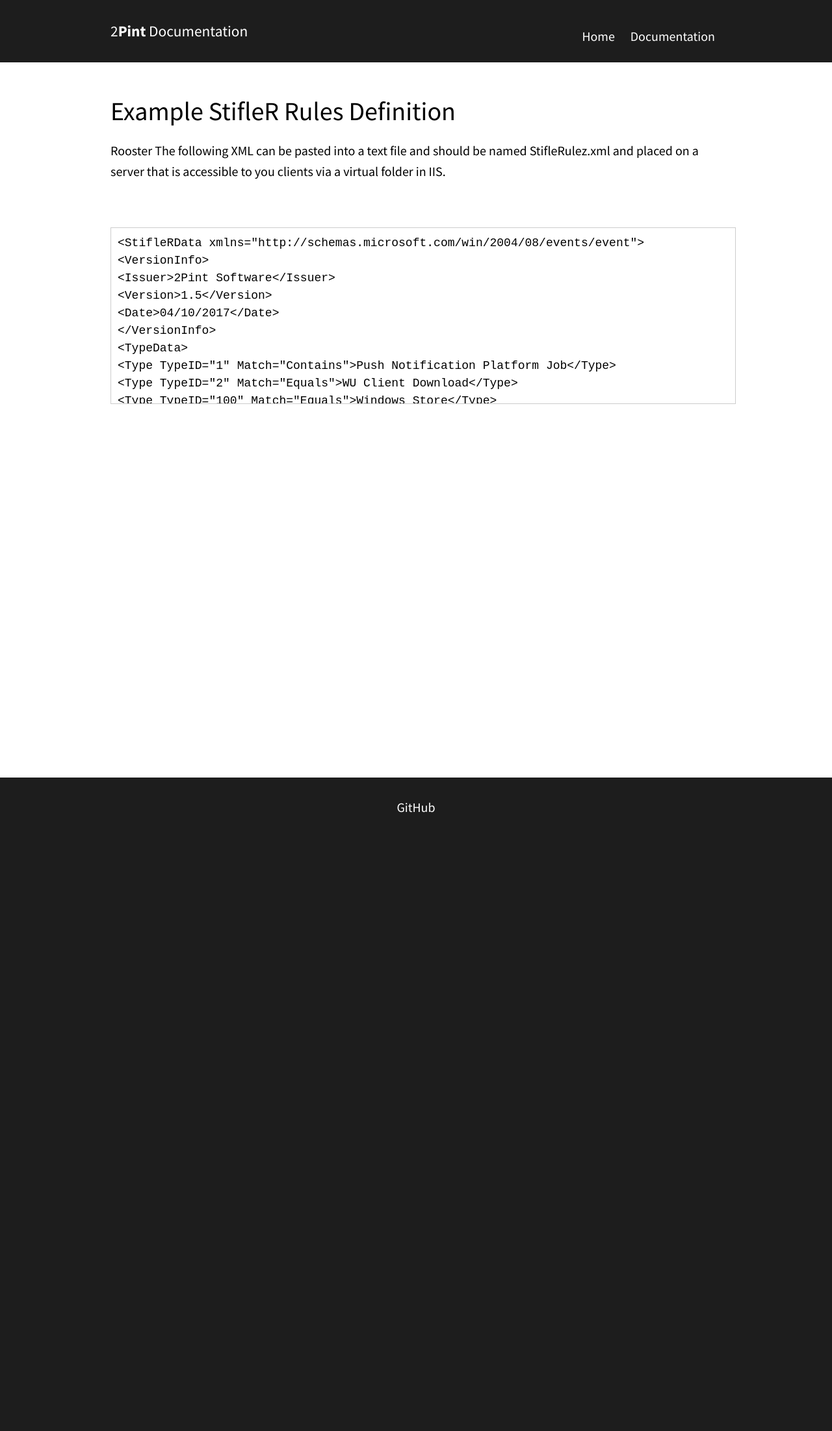
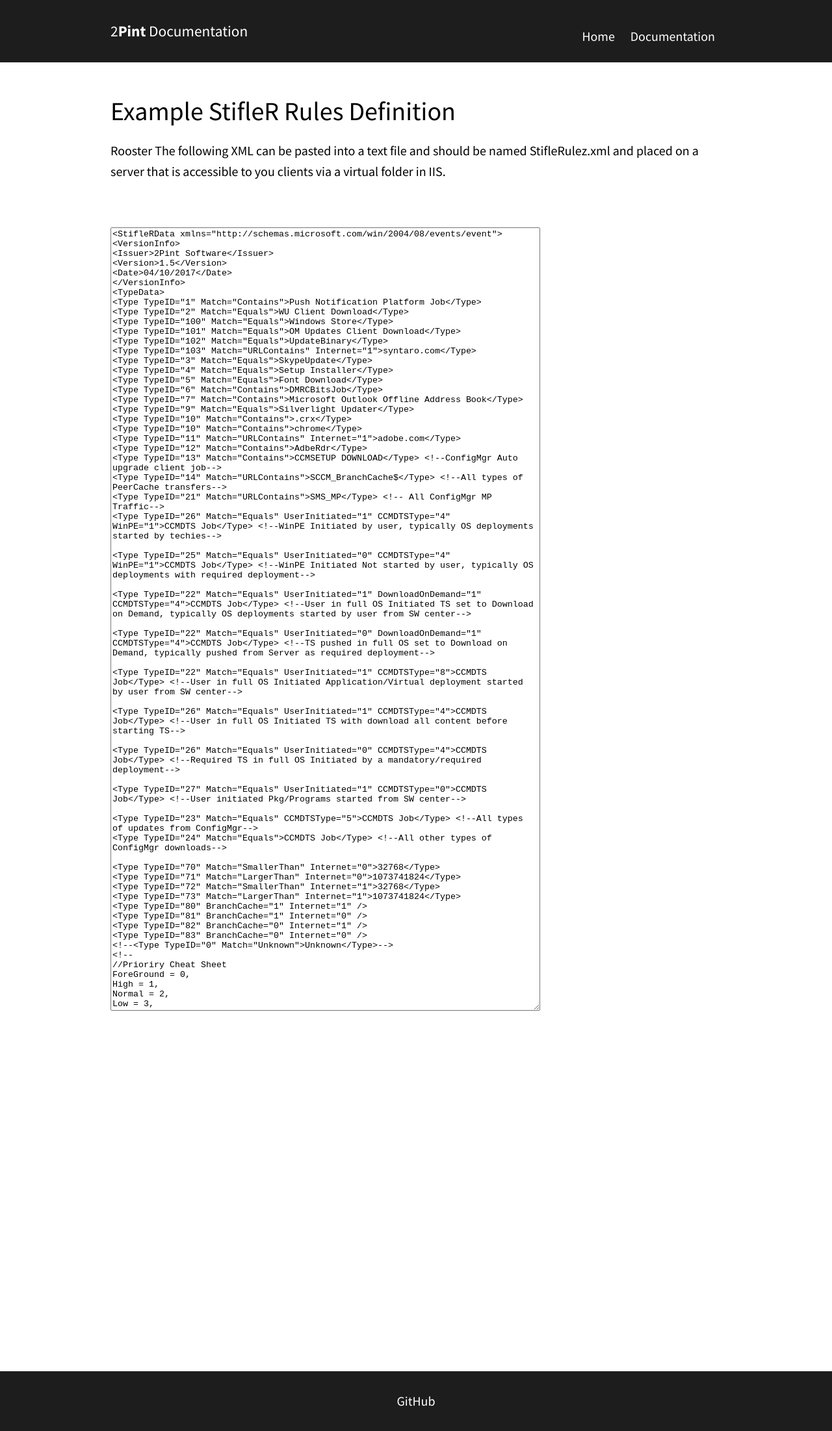
Before and after one commit to RoseSmithTest/2PintTest.github.io, a Jekyll site: the page built from docs/ExampleStifleRRulesDefinition.html, in a window 1280 px wide. Shown: the whole page at 65% size. Built offline with Jekyll 4.4.1, drawn with Linux system fonts in a browser that asks for light colours; before the commit the page ends 1815 px from its top, so only the background shows below that.

Commit message:
Update style.css

```diff
--- a/css/style.css
+++ b/css/style.css
@@ -205,21 +205,6 @@ hr {
   margin: 60px 0;
 }
 
-textarea,
-input[type="text"] {
-  width: 100%;
-  padding: 10px;
-  font-size: 18px;
-  display: block;
-  box-sizing: padding-box;
-}
-
-textarea {
-  height: 250px;
-  line-height: 1.5em;
-  border: 1px solid #ccc;
-  resize: none;
-}
 
 label {
   margin: 30px 0 10px 0;
```
